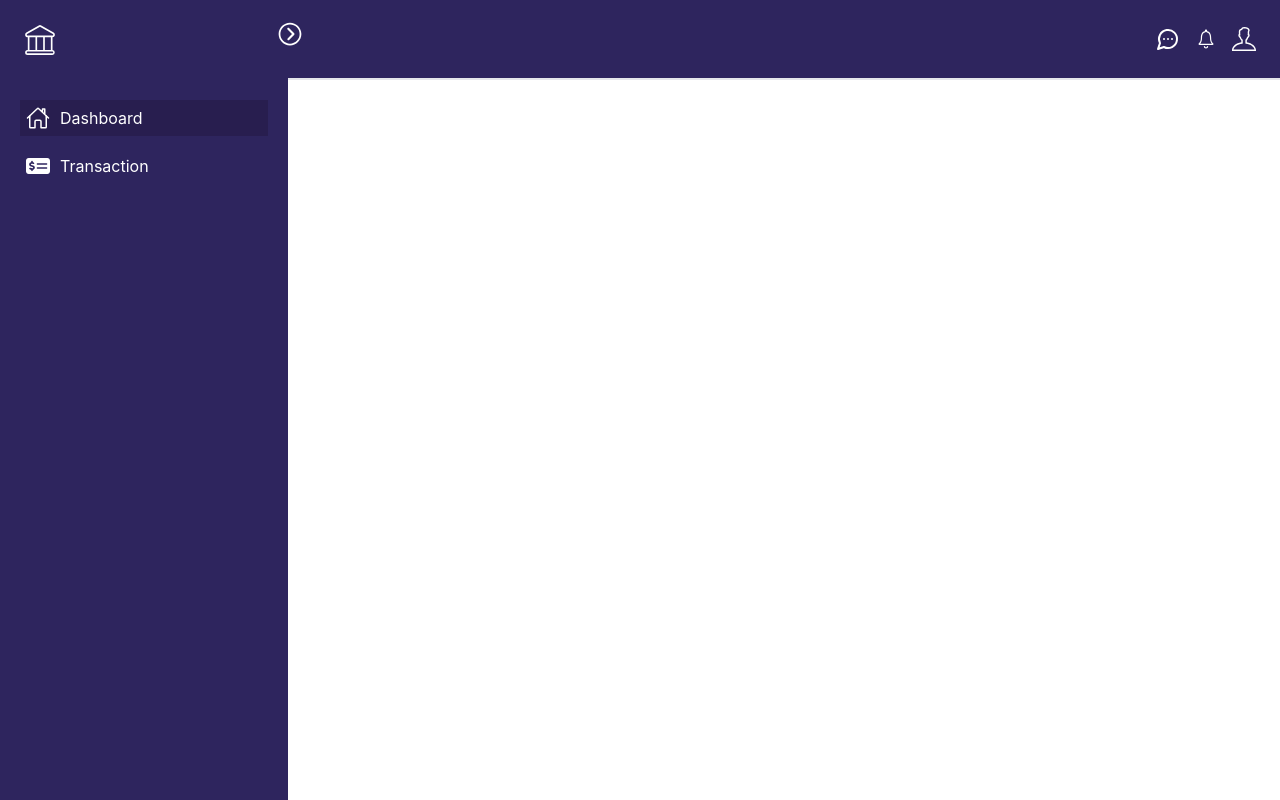
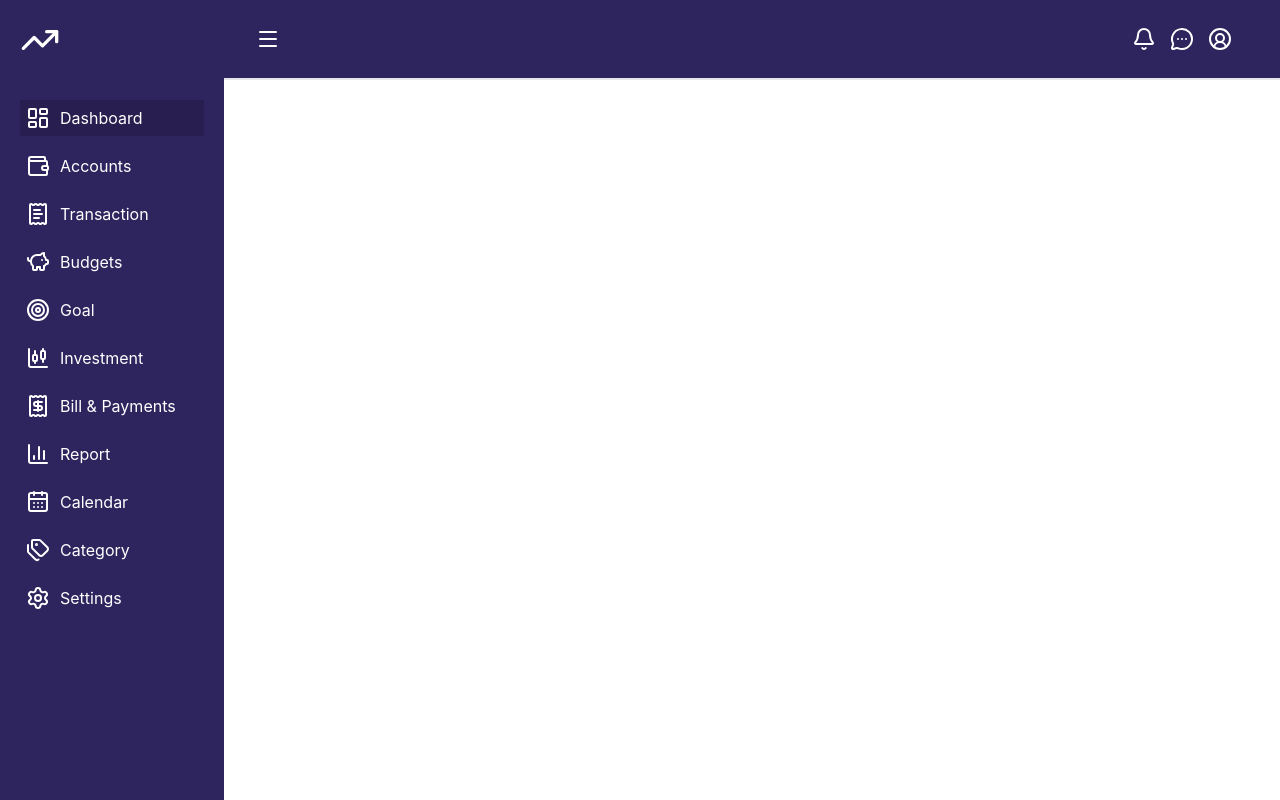
Before and after one commit to Muruganandham3/finance-manager, a React (Vite) app: page /dashboard in a window 1280 px wide. Built offline with nearby package versions, Linux system fonts and the light colour scheme.

Commit message:
remove react icons,use lucie icons ,dashboard toggle button change move toggle function and state to main layout component pass the state to sidebar and toggle function to navbar code changes,over all scroll bar issue fix.

```diff
--- a/package.json
+++ b/package.json
@@ -12,10 +12,10 @@
   "dependencies": {
     "@tailwindcss/vite": "^4.3.1",
     "axios": "^1.18.1",
+    "lucide-react": "^1.23.0",
     "react": "^19.2.7",
     "react-dom": "^19.2.7",
     "react-hook-form": "^7.80.0",
-    "react-icons": "^5.6.0",
     "react-router-dom": "^7.18.0",
     "react-toastify": "^11.1.0",
     "tailwindcss": "^4.3.1",
--- a/src/components/navbar/NavBar.tsx
+++ b/src/components/navbar/NavBar.tsx
@@ -1,28 +1,34 @@
-import React from 'react'
-import { TfiUser } from "react-icons/tfi";
-import { IoIosNotificationsOutline } from "react-icons/io";
-import { LuMessageCircleMore } from "react-icons/lu";
+import { CircleUserRound, Bell, Menu, MessageCircleMore } from "lucide-react";
 
+type NavBarProps = {
+  onToggleSidebar: () => void;
+};
 
+const NavBar = ({ onToggleSidebar }: NavBarProps) => {
+  return (
+    <nav className="bg-(--primary) w-full h-20 border-solid border-b-2 border-(--border-color) flex items-center justify-between px-6">
+      <button
+        type="button"
+        onClick={onToggleSidebar}
+        aria-label="Toggle sidebar"
+        className="flex h-10 w-10 items-center justify-center rounded-md hover:bg-(--primary-hover)"
+      >
+        <Menu className="h-6 w-6 text-white" />
+      </button>
 
-
-const NavBar = () => {
-  return (
-    <nav className='bg-(--primary) w-full h-20 border-solid border-b-2 border-(--border-color) flex justify-end'>
-        <ul className='flex gap-3.5 items-center p-6'>
+      <ul className="flex gap-3.5 items-center p-6">
         <li>
-              <LuMessageCircleMore className='w-6 h-6 text-white'/>
+          <Bell className="w-6 h-6 text-white" />
         </li>
         <li>
-                <IoIosNotificationsOutline className='w-6 h-6 text-white'/>
+          <MessageCircleMore className="w-6 h-6 text-white" />
         </li>
         <li>
-                <TfiUser className='w-6 h-6 text-white'/>
+          <CircleUserRound className="w-6 h-6 text-white" />
         </li>
       </ul>
+    </nav>
+  );
+};
 
-    </nav>
-  )
-}
-
-export default NavBar
+export default NavBar;
--- a/src/components/sidebar/Sidebar.tsx
+++ b/src/components/sidebar/Sidebar.tsx
@@ -1,51 +1,118 @@
-import React, { useState } from "react";
-import { CiBank } from "react-icons/ci";
-import { IoIosArrowDropright } from "react-icons/io";
-import { IoHomeOutline } from "react-icons/io5";
-import { FaMoneyCheckDollar } from "react-icons/fa6";
-import Button from "@components/button/Button";
+import { TrendingUp } from 'lucide-react';
+
 import { NavLink } from "react-router-dom";
+import {
+  LayoutDashboard,
+  ReceiptText,
+  Wallet,
+  Tags,
+  PiggyBank,
+  Target,
+  Receipt,
+  ChartCandlestick,
+  BarChart3,
+  CalendarDays,
+  Settings,
+} from "lucide-react";
+
+type SidebarProps = {
+  isToggle: boolean;
+};
 
 
-
-const Sidebar = () => {
-const [isToggle,setToggle]=useState(false);
-
- function changeToggle(){
-  setToggle(!isToggle);
- }
-
-
+const Sidebar = ({ isToggle }: SidebarProps) => {
   return (
-    <div className={`${isToggle? "w-20 p-1.5":"w-72 p-5"} relative bg-(--primary) text-(-text-primary) h-dvh transition-all duration-300 ease-in-out`}>
+    <div className={`${isToggle? "w-20 p-1.5":"w-56 p-5"} relative bg-(--primary) text-(-text-primary) h-full transition-all duration-300 ease-in-out`}>
       <div className={`${isToggle?"justify-center":"justify-between"} flex  mb-10`}>
-        <CiBank className={`${isToggle?"w-8 h-8 ":""} w-10 h-10`} />
-        <button onClick={changeToggle}>
-          <IoIosArrowDropright className={`${isToggle? "w-6 h-6 -right-3 top-5": "w-7 h-7 top-5 -right-4"} absolute`} />
-        </button>
-
+        <TrendingUp className={`${isToggle?"w-8 h-8 ":""} w-10 h-10`} />
       </div>
       <div className="flex flex-col">
         <ul className="flex flex-col gap-3">
           <li>
               <NavLink  to="/dashboard" className={ (props) => `${isToggle ? "justify-center" : "items-center"} flex -col gap-2.5 p-1.5 ${props.isActive ? "bg-(--primary-hover)" :"hover:bg-(--primary-hover)"}` }>
-              <IoHomeOutline  className="w-6 h-6"/>
+              <LayoutDashboard  className="s-24"/>
               {!isToggle && <span>Dashboard</span>}
               </NavLink>
           </li>
 
-          <li>
+           <li>
+            <NavLink to="/accounts" className={(props)=>`${isToggle?"justify-center":"items-center"} flex gap-2.5 p-1.5 ${props.isActive ? "bg-(--primary-hover)" :"hover:bg-(--primary-hover)"}`}>
+                <Wallet className="s-24"/>
+                {!isToggle && <span>Accounts</span>}
+            </NavLink>
+
+          </li>
+
+           <li>
             <NavLink to="/transaction" className={(props)=>`${isToggle?"justify-center":"items-center"} flex gap-2.5 p-1.5 ${props.isActive ? "bg-(--primary-hover)" :"hover:bg-(--primary-hover)"}`}>
-                <FaMoneyCheckDollar className="w-6 h-6"/>
+                <ReceiptText className="s-24"/>
                 {!isToggle && <span>Transaction</span>}
             </NavLink>
 
           </li>
 
-            {/* <div className={`${isToggle?"justify-center":"items-center"} flex -col gap-2.5 p-1.5 hover:bg-blue-900`}>
-              <FaMoneyCheckDollar className="w-6 h-6"/>
-              <p className={`${isToggle?"hidden":"block"}`}>Transaction</p>
-            </div> */}
+          <li>
+            <NavLink to="/budget" className={(props)=>`${isToggle?"justify-center":"items-center"} flex gap-2.5 p-1.5 ${props.isActive ? "bg-(--primary-hover)" :"hover:bg-(--primary-hover)"}`}>
+                <PiggyBank className="s-24"/>
+                {!isToggle && <span>Budgets</span>}
+            </NavLink>
+
+          </li>
+
+          <li>
+            <NavLink to="/goal" className={(props)=>`${isToggle?"justify-center":"items-center"} flex gap-2.5 p-1.5 ${props.isActive ? "bg-(--primary-hover)" :"hover:bg-(--primary-hover)"}`}>
+                <Target className="s-24"/>
+                {!isToggle && <span>Goal</span>}
+            </NavLink>
+
+          </li>
+
+          <li>
+            <NavLink to="/investment" className={(props)=>`${isToggle?"justify-center":"items-center"} flex gap-2.5 p-1.5 ${props.isActive ? "bg-(--primary-hover)" :"hover:bg-(--primary-hover)"}`}>
+                <ChartCandlestick className="s-24"/>
+                {!isToggle && <span>Investment</span>}
+            </NavLink>
+
+          </li>
+
+          <li>
+            <NavLink to="/billPayment" className={(props)=>`${isToggle?"justify-center":"items-center"} flex gap-2.5 p-1.5 ${props.isActive ? "bg-(--primary-hover)" :"hover:bg-(--primary-hover)"}`}>
+                <Receipt className="s-24"/>
+                {!isToggle && <span>Bill & Payments</span>}
+            </NavLink>
+
+          </li>
+          <li>
+            <NavLink to="/report" className={(props)=>`${isToggle?"justify-center":"items-center"} flex gap-2.5 p-1.5 ${props.isActive ? "bg-(--primary-hover)" :"hover:bg-(--primary-hover)"}`}>
+                <BarChart3 className="s-24"/>
+                {!isToggle && <span>Report</span>}
+            </NavLink>
+
+          </li>
+
+          <li>
+            <NavLink to="/calendar" className={(props)=>`${isToggle?"justify-center":"items-center"} flex gap-2.5 p-1.5 ${props.isActive ? "bg-(--primary-hover)" :"hover:bg-(--primary-hover)"}`}>
+                <CalendarDays className="s-24"/>
+                {!isToggle && <span>Calendar</span>}
+            </NavLink>
+
+          </li>
+
+          <li>
+            <NavLink to="/category" className={(props)=>`${isToggle?"justify-center":"items-center"} flex gap-2.5 p-1.5 ${props.isActive ? "bg-(--primary-hover)" :"hover:bg-(--primary-hover)"}`}>
+                <Tags className="s-24"/>
+                {!isToggle && <span>Category</span>}
+            </NavLink>
+
+          </li>
+
+          <li>
+            <NavLink to="/setting" className={(props)=>`${isToggle?"justify-center":"items-center"} flex gap-2.5 p-1.5 ${props.isActive ? "bg-(--primary-hover)" :"hover:bg-(--primary-hover)"}`}>
+                <Settings className="s-24"/>
+                {!isToggle && <span>Settings</span>}
+            </NavLink>
+
+          </li>
         </ul>
       </div>
     </div>
--- a/src/layouts/MainLayout.tsx
+++ b/src/layouts/MainLayout.tsx
@@ -1,17 +1,24 @@
 import NavBar from "@components/navbar/NavBar";
 import Sidebar from "@components/sidebar/Sidebar";
+import { useState } from "react";
 import { Outlet } from "react-router-dom";
 
 
 export default function MainLayout() {
+  const [isSidebarCollapsed, setIsSidebarCollapsed] = useState(false);
+
+  function toggleSidebar() {
+    setIsSidebarCollapsed((currentValue) => !currentValue);
+  }
+
   return (
-    <div className="flex">
-      <div>
-          <Sidebar/>
+    <div className="flex h-screen overflow-hidden">
+      <div className="shrink-0">
+          <Sidebar isToggle={isSidebarCollapsed}/>
       </div>
-      <div className="flex flex-col flex-1">
-        <NavBar/>
-        <main className="flex-1 p-6">
+      <div className="flex min-h-0 min-w-0 flex-1 flex-col">
+        <NavBar onToggleSidebar={toggleSidebar}/>
+        <main className="min-h-0 flex-1 overflow-y-auto p-6">
             <Outlet />
         </main>
 
--- a/src/styles/index.css
+++ b/src/styles/index.css
@@ -8,6 +8,7 @@
 
 html {
   font-size: 16px;
+  height: 100%;
 }
 
 body {
@@ -18,9 +19,9 @@ body {
 
   color: var(--text-primary);
 
-  min-height: 100vh;
+  height: 100%;
 
-  overflow-x: hidden;
+  overflow: hidden;
 
 }
 
@@ -39,5 +40,5 @@ button {
 }
 
 #root {
-  min-height: 100vh;
+  height: 100%;
 }
```
Also changed, not shown: 1 other file (tests, documents, lock files or other folders). Lines whose indentation alone changed are shown as unchanged.
